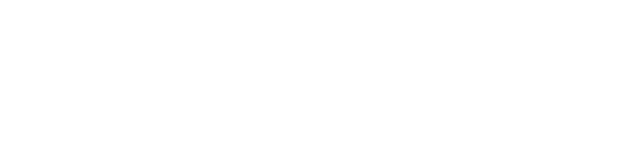
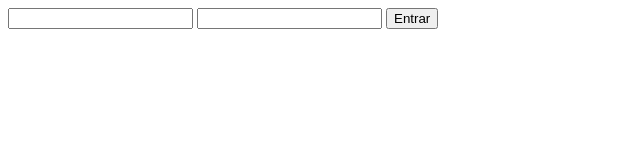
Before and after one commit to Opining/Opining_METEOR, a plain HTML site: page client/index.html in a window 1280 px wide. Shown: the whole page, without its empty margins (0-640 px from the left). Drawn offline with Linux system fonts and the light colour scheme.

Commit message:
Testing some things

```diff
--- a/client/index.html
+++ b/client/index.html
@@ -2,6 +2,14 @@
   <title>Opining</title>
 </head>
 
-<body>
+<body ng-app = "OpiningApp">
+
+    <div ng-controller="testeCtrl as teste">
+        <form ng-submit="teste.doLogin(user)">
+            <input type="text" ng-model="teste.user.login"/>
+            <input type="text" ng-model="teste.user.password"/>
+            <input type="submit" value="Entrar"/>
+        </form>
+    </div>
 
 </body>
```
Also changed, not shown: server/publishers.js (+7 -0 lines).
